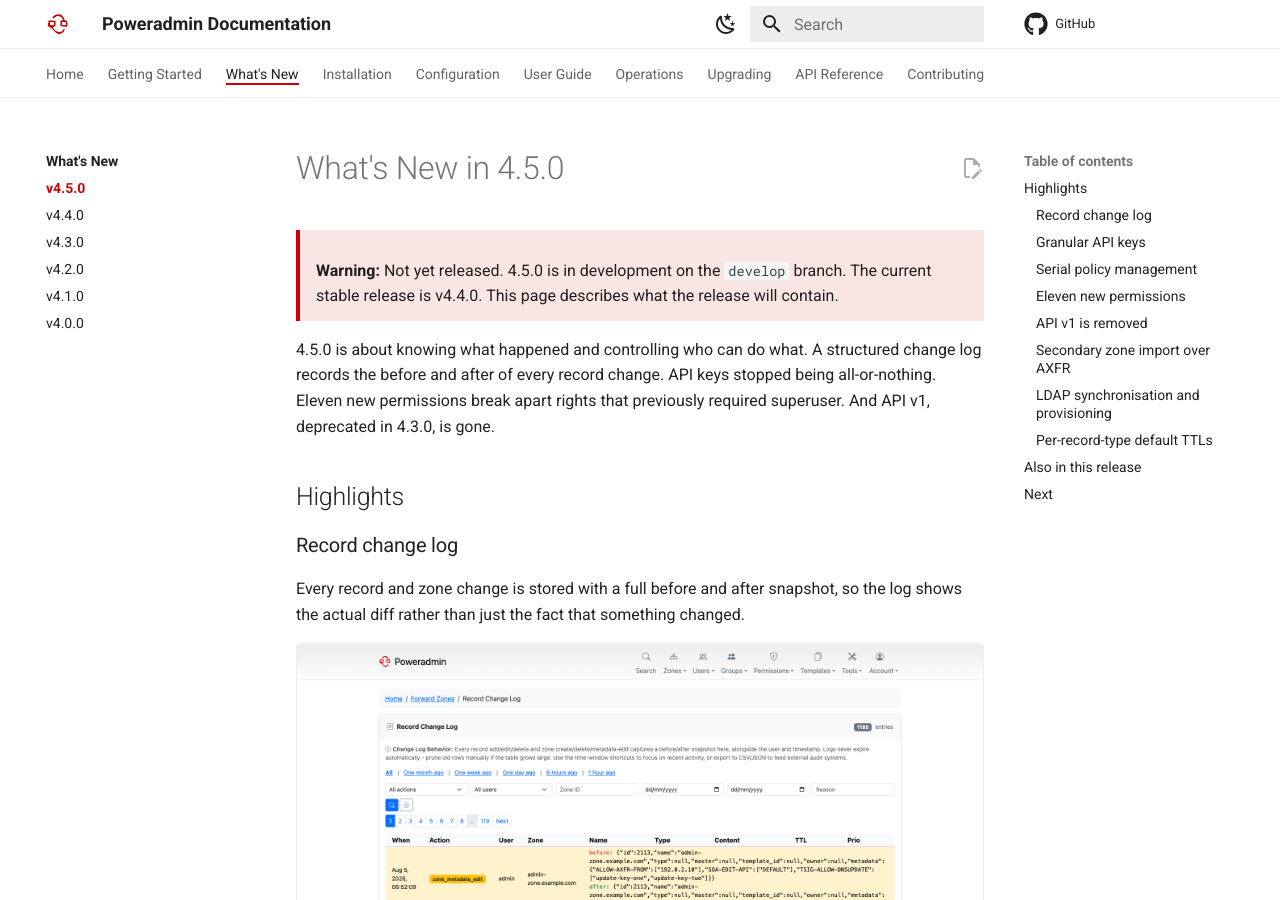
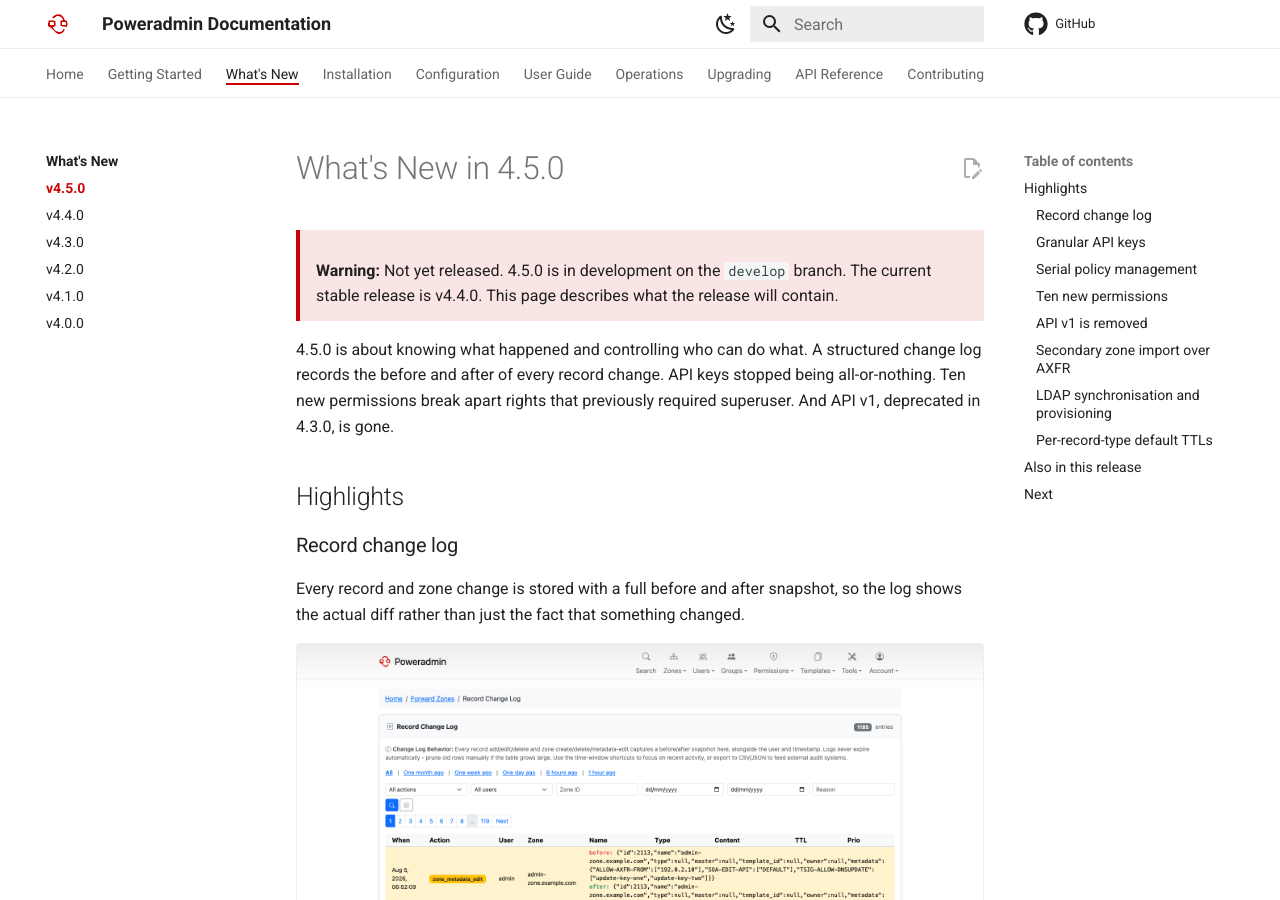
Before and after one commit to poweradmin/poweradmin-docs, an MkDocs documentation site: the page built from docs/whats-new/v4.5.0.md, in a window 1280 px wide and 900 px high. Built offline with MkDocs 1.6.1 and Material for MkDocs 9.7.7, drawn with Linux system fonts in a browser that asks for light colours; comment, search, counter and statistics services are not loaded; some of the changed text lies outside the part shown.

```diff
--- a/docs/whats-new/v4.5.0.md
+++ b/docs/whats-new/v4.5.0.md
@@ -5,7 +5,7 @@
 
 4.5.0 is about knowing what happened and controlling who can do what. A structured change log
 records the before and after of every record change. API keys stopped being all-or-nothing.
-Eleven new permissions break apart rights that previously required superuser. And API v1,
+Ten new permissions break apart rights that previously required superuser. And API v1,
 deprecated in 4.3.0, is gone.
 
 ## Highlights
@@ -51,7 +51,7 @@
 See [DNS Settings](../configuration/dns-settings.md) and
 [DNS Templates](../user-guide/dns-templates.md).
 
-### Eleven new permissions
+### Ten new permissions
 
 Rights that previously meant handing out superuser can now be delegated:
 
```
Also changed, not shown: other parts of docs/whats-new/v4.5.0.md (+2 -1 lines), docs/whats-new/index.md (+1 -1 lines), docs/whats-new/v4.0.0.md (+1 -1 lines), docs/whats-new/v4.1.0.md (+2 -3 lines), docs/whats-new/v4.2.0.md (+5 -5 lines), docs/whats-new/v4.4.0.md (+0 -6 lines).
